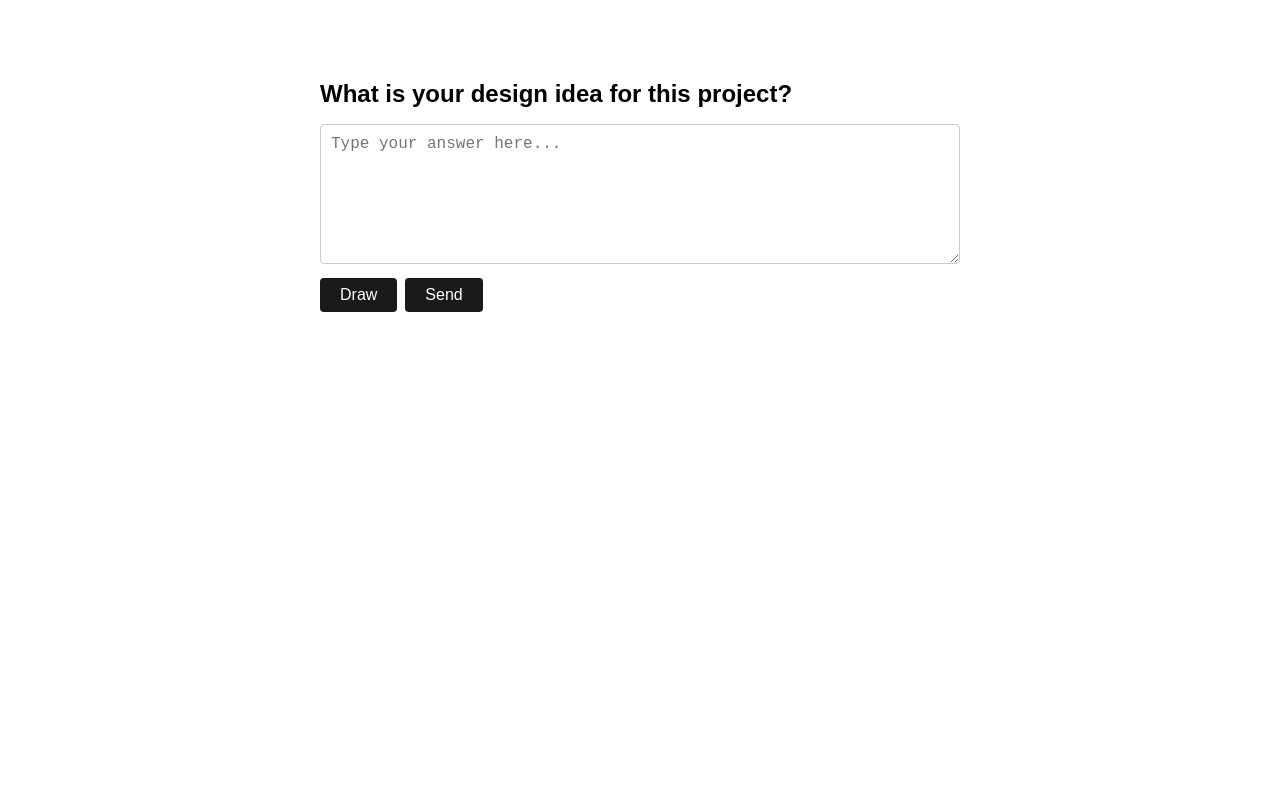
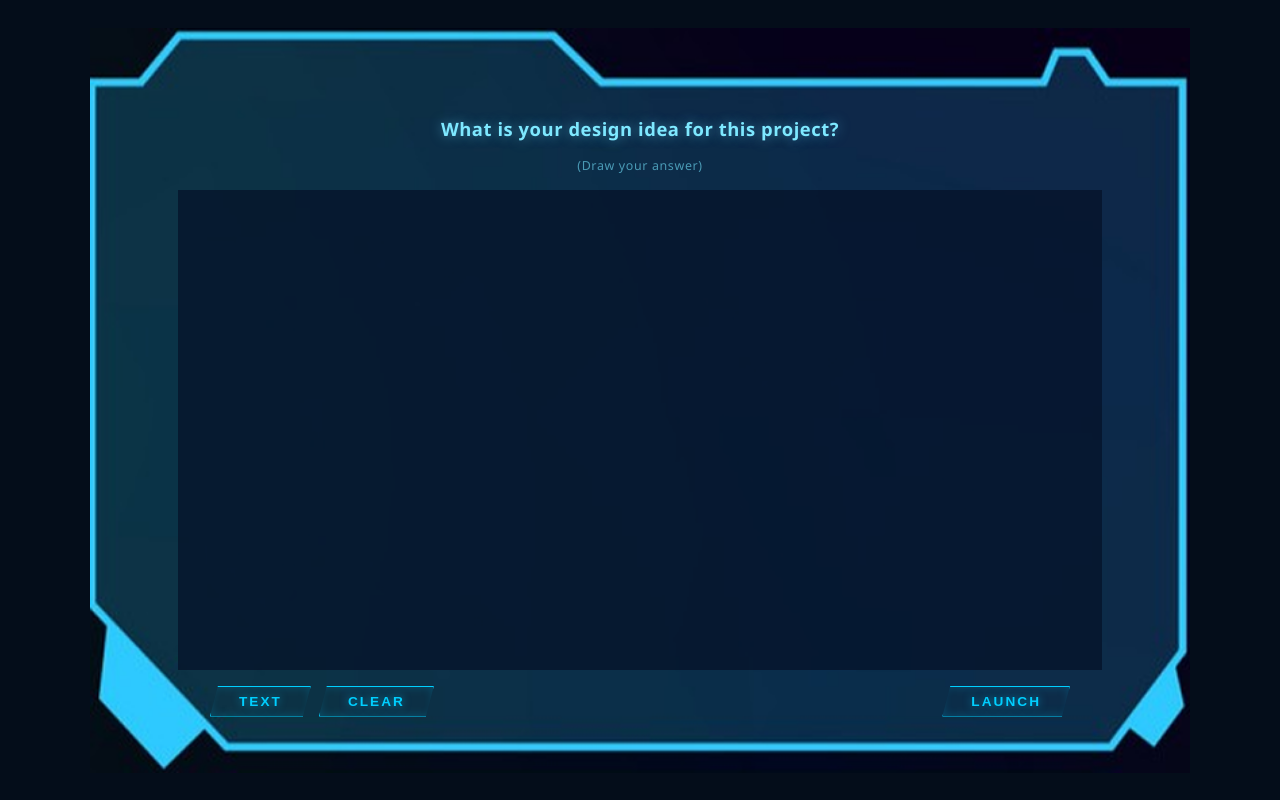
Before and after one commit to nikbogman/design-charette-2026, a website: page assets/input.html in a window 1280 px wide. Drawn offline with Linux system fonts and the light colour scheme.

Commit message:
update input.html to be a closer match the design

```diff
--- a/assets/input.html
+++ b/assets/input.html
@@ -5,111 +5,191 @@
   <meta name="viewport" content="width=device-width, initial-scale=1.0" />
   <title>Design Charrette</title>
   <style>
+    *, *::before, *::after { box-sizing: border-box; margin: 0; padding: 0; }
+
+    html, body {
+      height: 100%;
+    }
+
     body {
-      font-family: sans-serif;
-      max-width: 640px;
-      margin: 80px auto;
-      padding: 0 16px;
+      background: #040d1a;
+      min-height: 100vh;
+      display: flex;
+      align-items: center;
+      justify-content: center;
+      font-family: 'Segoe UI', sans-serif;
+      overflow: auto;
     }
-    h1 { font-size: 1.5rem; margin-bottom: 1rem; }
+
+    .panel {
+      position: relative;
+      width: min(1100px, 96vw);
+      background: url('bg_input.png') center / 100% 100% no-repeat;
+      padding: 64px 88px 56px;
+      display: flex;
+      flex-direction: column;
+      gap: 16px;
+    }
+
+    .question {
+      color: #7ee8ff;
+      font-size: 1.15rem;
+      font-weight: 600;
+      text-align: center;
+      letter-spacing: 0.03em;
+      text-shadow: 0 0 12px rgba(100, 220, 255, 0.5);
+      padding-top: 24px;
+    }
+
+    .hint {
+      color: #4a9ab5;
+      font-size: 0.78rem;
+      text-align: center;
+      letter-spacing: 0.05em;
+    }
+
+    canvas {
+      width: 100%;
+      height: 480px;
+      background: rgba(4, 18, 40, 0.75);
+      cursor: crosshair;
+      touch-action: none;
+      display: block;
+    }
+
     textarea {
       width: 100%;
-      height: 140px;
-      padding: 10px;
+      height: 480px;
+      background: rgba(4, 18, 40, 0.75);
+      border: none;
+      outline: none;
+      resize: none;
+      color: #7ee8ff;
       font-size: 1rem;
-      box-sizing: border-box;
-      resize: vertical;
-      border: 1px solid #ccc;
-      border-radius: 4px;
+      font-family: inherit;
+      padding: 12px;
+      display: none;
     }
-    #canvas {
-      display: none;
-      width: 100%;
-      height: 280px;
-      border: 1px solid #ccc;
-      border-radius: 4px;
-      cursor: crosshair;
-      touch-action: none;
-    }
+    textarea::placeholder { color: #2a6a85; }
+
     .toolbar {
       display: flex;
+      align-items: center;
+      justify-content: space-between;
+      padding: 0 32px;
+    }
+
+    .left-btns {
+      display: flex;
       gap: 8px;
-      margin-top: 10px;
-      flex-wrap: wrap;
     }
-    button {
-      padding: 8px 20px;
-      font-size: 1rem;
+
+    .ghost-btn {
+      background: transparent;
+      border: 1.5px solid #00cfff;
+      color: #00cfff;
+      font-size: 0.85rem;
+      font-weight: 700;
+      letter-spacing: 0.15em;
+      padding: 7px 28px;
       cursor: pointer;
-      background: #1a1a1a;
-      color: #fff;
-      border: none;
-      border-radius: 4px;
+      clip-path: polygon(8px 0%, 100% 0%, calc(100% - 8px) 100%, 0% 100%);
+      text-shadow: 0 0 8px rgba(0, 207, 255, 0.6);
+      box-shadow: 0 0 10px rgba(0, 207, 255, 0.2) inset;
+      transition: box-shadow 0.15s, background 0.15s;
     }
-    button:hover { background: #333; }
-    #toggle-btn.active { background: #b91c1c; }
+    .ghost-btn:hover {
+      background: rgba(0, 207, 255, 0.1);
+      box-shadow: 0 0 18px rgba(0, 207, 255, 0.35) inset;
+    }
+    .ghost-btn:active { background: rgba(0, 207, 255, 0.2); }
+
+    .launch-btn {
+      background: transparent;
+      border: 1.5px solid #00cfff;
+      color: #00cfff;
+      font-size: 0.85rem;
+      font-weight: 700;
+      letter-spacing: 0.15em;
+      padding: 7px 28px;
+      cursor: pointer;
+      clip-path: polygon(8px 0%, 100% 0%, calc(100% - 8px) 100%, 0% 100%);
+      text-shadow: 0 0 8px rgba(0, 207, 255, 0.6);
+      box-shadow: 0 0 10px rgba(0, 207, 255, 0.2) inset;
+      transition: box-shadow 0.15s, background 0.15s;
+    }
+    .launch-btn:hover {
+      background: rgba(0, 207, 255, 0.1);
+      box-shadow: 0 0 18px rgba(0, 207, 255, 0.35) inset;
+    }
+    .launch-btn:active {
+      background: rgba(0, 207, 255, 0.2);
+    }
   </style>
 </head>
 <body>
-  <h1>What is your design idea for this project?</h1>
-  <form id="form">
-    <textarea id="answer" name="answer" placeholder="Type your answer here..."></textarea>
+  <div class="panel">
+    <p class="question">What is your design idea for this project?</p>
+    <p class="hint">(Draw your answer)</p>
     <canvas id="canvas"></canvas>
+    <textarea id="textarea" placeholder="Type your answer here..."></textarea>
     <div class="toolbar">
-      <button type="button" id="toggle-btn">Draw</button>
-      <button type="button" id="clear-btn" style="display:none">Clear</button>
-      <button type="submit">Send</button>
+      <div class="left-btns">
+        <button class="ghost-btn" id="toggle-btn">TEXT</button>
+        <button class="ghost-btn" id="clear-btn">CLEAR</button>
+      </div>
+      <button class="launch-btn" id="launch">LAUNCH</button>
     </div>
-  </form>
+  </div>
 
   <script>
-    const textarea = document.getElementById("answer");
-    const canvas   = document.getElementById("canvas");
+    const canvas    = document.getElementById("canvas");
+    const textarea  = document.getElementById("textarea");
     const toggleBtn = document.getElementById("toggle-btn");
     const clearBtn  = document.getElementById("clear-btn");
-    const ctx = canvas.getContext("2d");
-    let drawing = false;
-    let drawMode = false;
+    const ctx       = canvas.getContext("2d");
+    let drawing     = false;
+    let drawMode    = true;
 
-    // --- resize canvas to its CSS size (called every time draw mode opens) ---
     function resizeCanvas() {
       const rect = canvas.getBoundingClientRect();
+      const imageData = ctx.getImageData(0, 0, canvas.width, canvas.height);
       canvas.width  = rect.width;
       canvas.height = rect.height;
-      // styles are reset when dimensions change — reapply
-      ctx.strokeStyle = "#dc2626";
+      ctx.putImageData(imageData, 0, 0);
+      applyStyles();
+    }
+
+    function applyStyles() {
+      ctx.strokeStyle = "#00cfff";
       ctx.lineWidth   = 3;
       ctx.lineCap     = "round";
       ctx.lineJoin    = "round";
     }
 
-    // --- toggle between text and draw ---
     toggleBtn.addEventListener("click", () => {
       drawMode = !drawMode;
-      textarea.style.display  = drawMode ? "none" : "";
-      canvas.style.display    = drawMode ? "block" : "none";
-      clearBtn.style.display  = drawMode ? "" : "none";
-      toggleBtn.textContent   = drawMode ? "Text" : "Draw";
-      toggleBtn.classList.toggle("active", drawMode);
+      canvas.style.display   = drawMode ? "block" : "none";
+      textarea.style.display = drawMode ? "none"  : "block";
+      toggleBtn.textContent  = drawMode ? "TEXT"  : "DRAW";
       if (drawMode) resizeCanvas();
+      else textarea.focus();
     });
 
     clearBtn.addEventListener("click", () => {
-      ctx.clearRect(0, 0, canvas.width, canvas.height);
-      ctx.strokeStyle = "#dc2626";
-      ctx.lineWidth   = 3;
-      ctx.lineCap     = "round";
-      ctx.lineJoin    = "round";
+      if (drawMode) {
+        ctx.clearRect(0, 0, canvas.width, canvas.height);
+        applyStyles();
+      } else {
+        textarea.value = "";
+        textarea.focus();
+      }
     });
 
-    // --- pointer helpers (works for mouse and touch) ---
     function getPos(e) {
       const rect = canvas.getBoundingClientRect();
       const src  = e.touches ? e.touches[0] : e;
-      return {
-        x: src.clientX - rect.left,
-        y: src.clientY - rect.top,
-      };
+      return { x: src.clientX - rect.left, y: src.clientY - rect.top };
     }
 
     function startDraw(e) {
@@ -138,24 +218,27 @@
     canvas.addEventListener("touchmove",  moveDraw,  { passive: false });
     canvas.addEventListener("touchend",   stopDraw);
 
-    // --- submit: send text or canvas PNG as a File ---
-    document.getElementById("form").addEventListener("submit", async (e) => {
-      e.preventDefault();
+    document.getElementById("launch").addEventListener("click", async () => {
       const body = new FormData();
       if (drawMode) {
         const blob = await new Promise((res) => canvas.toBlob(res, "image/png"));
         if (!blob) return;
         body.append("answer", new File([blob], "drawing.png", { type: "image/png" }));
+        await fetch("/submit", { method: "POST", body });
         ctx.clearRect(0, 0, canvas.width, canvas.height);
+        applyStyles();
       } else {
         const text = textarea.value.trim();
         if (!text) return;
         body.append("answer", text);
+        await fetch("/submit", { method: "POST", body });
         textarea.value = "";
         textarea.focus();
       }
-      await fetch("/submit", { method: "POST", body });
     });
+
+    window.addEventListener("resize", resizeCanvas);
+    resizeCanvas();
   </script>
 </body>
 </html>
```
